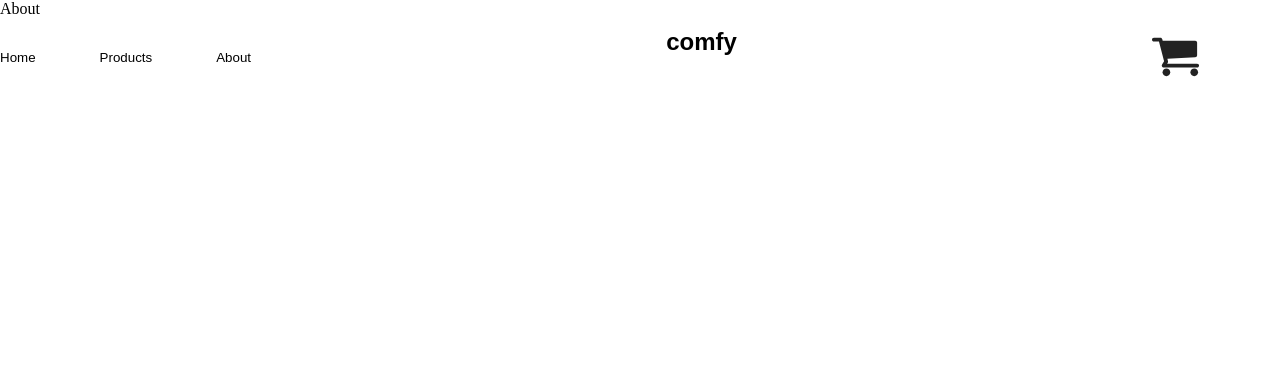
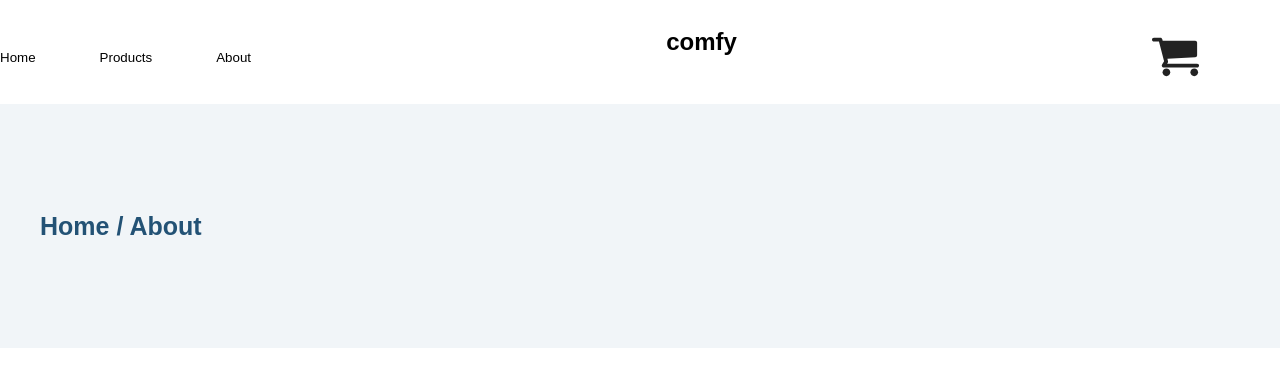
Before and after one commit to dalerrahmatulloev/Comfy, a React (Vite) app: page /about in a window 1280 px wide. Shown: the top 386 px of the page. Built offline with nearby package versions, Linux system fonts and the light colour scheme; a web font is replaced by a local one.

Commit message:
добвил компонент в About

```diff
--- a/src/pages/About/About.jsx
+++ b/src/pages/About/About.jsx
@@ -1,9 +1,10 @@
+import HeaderPage from "../../components/HeaderPage/HeaderPage";
 import "./About.css"
 
 // Худойназар
 const About = () => {
     return <div className="">
-        About
+        <HeaderPage name={"About"} />
     </div>
 }
 
```
